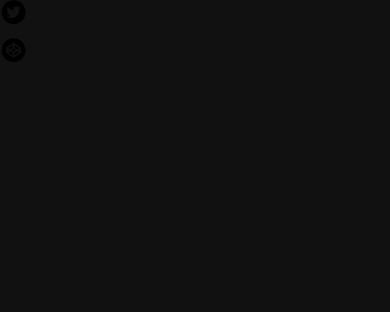
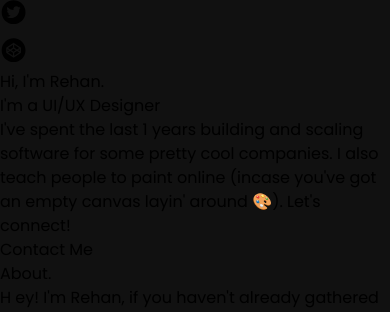
Before and after one commit to rehan-adi/My_Portfolio, a React (Vite) app: page / in a window 390 px wide. Shown: the part 246-558 px from the top of the page. Built offline with nearby package versions, Linux system fonts and the light colour scheme.

Commit message:
Responsive update

```diff
--- a/src/AllComponenents/MainSection.jsx
+++ b/src/AllComponenents/MainSection.jsx
@@ -10,7 +10,7 @@
          initial={{opacity: 0, y:75}}
          animate={{opacity: 1, y: 0}}
          transition={{duration: 0.5, delay: 0.25}}
-          className='h-[100vh] relative z-10 text-white flex justify-center lg:pl-0 pl-8 items-center '>
+          className='h-[100vh] relative z-10 text-white flex justify-center lg:pl-0 pl-2 items-center '>
             <div  className=''>
                 <h1 className='text-[#EBECF3] font-extrabold text-4xl lg:text-8xl' >Hi, I'm Rehan<span className='text-[#0AE448]'>.</span></h1>
                 <h2  className='lg:text-4xl text-xl mt-5'> I'm  a <span className='text-[#0AE448] font-bold lg:text-5xl text-2xl'> <TypeAnimation sequence={['Frontend Developer', 2000, ' UI/UX Designer', 2000, 'Entrepreneur', 2000]} repeat={Infinity} speed={50} /></span></h2>
--- a/src/AllComponenents/Navbar.jsx
+++ b/src/AllComponenents/Navbar.jsx
@@ -75,7 +75,7 @@
               <li><Link to='projects' spy={true} offset={0} duration={2000} smooth={true}>Projects</Link></li>
               <li><Link to='contact' spy={true} offset={0} duration={2000} smooth={true}>Contact</Link></li>
             </ul>
-            <div className='text-white px-12 flex flex-col justify-center gap-5 absolute bottom-72'>
+            <div className='text-white px-12 flex flex-col justify-center gap-5 absolute bottom-56'>
                 <h1 className='tracking-widest font-medium opacity-90 text-2xl'>SAY HELLO</h1>
                 <h2 className='text-lg'>rehanalire52@gmail.com</h2>
                 <h2 className='text-lg'>@aadeel_rehan</h2>
--- a/src/App.jsx
+++ b/src/App.jsx
@@ -14,9 +14,9 @@
       {/* <Particals /> */}
       <div className="max-w-[100vw]">
         <Navbar />
-        {/* <MainSection />
+        <MainSection />
         <About />
-        <Proojects />
+        {/* <Proojects />
         <Experience />
         <Contact /> */}
       </div>
--- a/src/index.css
+++ b/src/index.css
@@ -4,7 +4,6 @@
 @tailwind utilities;
 
 *{
-
     padding: 0;
     margin: 0;
     box-sizing: border-box;
```
